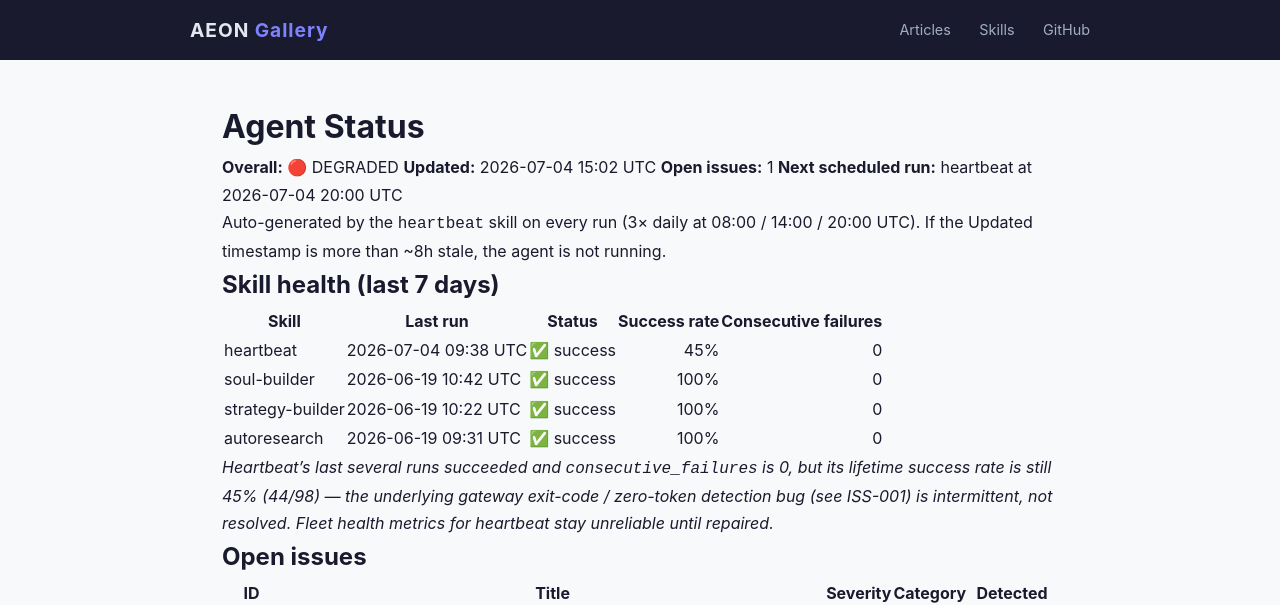
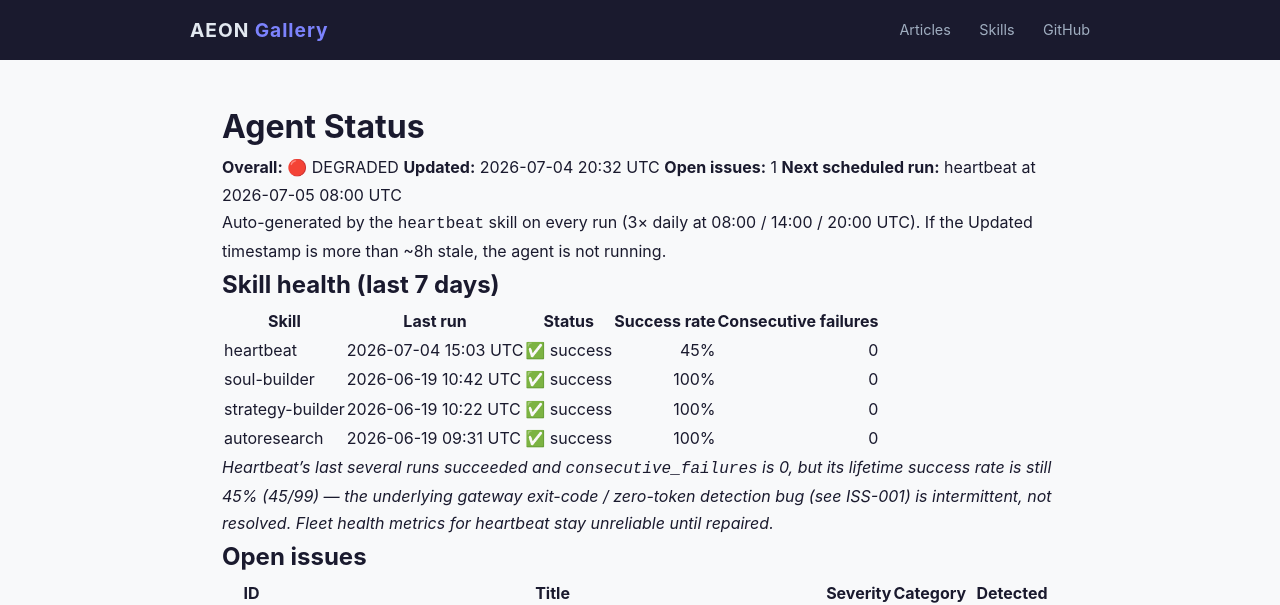
Before and after one commit to RickCrosschain/aeon, a Jekyll site: the page built from docs/status.md, in a window 1280 px wide. Shown: the top 605 px of the page. Built offline with Jekyll 4.4.1, drawn with Linux system fonts in a browser that asks for light colours.

Commit message:
chore(heartbeat): auto-commit 2026-07-04

```diff
--- a/docs/status.md
+++ b/docs/status.md
@@ -7,9 +7,9 @@
 # Agent Status
 
 **Overall:** 🔴 DEGRADED
-**Updated:** 2026-07-04 15:02 UTC
+**Updated:** 2026-07-04 20:32 UTC
 **Open issues:** 1
-**Next scheduled run:** heartbeat at 2026-07-04 20:00 UTC
+**Next scheduled run:** heartbeat at 2026-07-05 08:00 UTC
 
 Auto-generated by the `heartbeat` skill on every run (3× daily at 08:00 / 14:00 / 20:00 UTC). If the Updated timestamp is more than ~8h stale, the agent is not running.
 
@@ -17,12 +17,12 @@
 
 | Skill | Last run | Status | Success rate | Consecutive failures |
 |-------|----------|--------|-------------:|---------------------:|
-| heartbeat | 2026-07-04 09:38 UTC | ✅ success | 45% | 0 |
+| heartbeat | 2026-07-04 15:03 UTC | ✅ success | 45% | 0 |
 | soul-builder | 2026-06-19 10:42 UTC | ✅ success | 100% | 0 |
 | strategy-builder | 2026-06-19 10:22 UTC | ✅ success | 100% | 0 |
 | autoresearch | 2026-06-19 09:31 UTC | ✅ success | 100% | 0 |
 
-_Heartbeat's last several runs succeeded and `consecutive_failures` is 0, but its lifetime success rate is still 45% (44/98) — the underlying gateway exit-code / zero-token detection bug (see ISS-001) is intermittent, not resolved. Fleet health metrics for heartbeat stay unreliable until repaired._
+_Heartbeat's last several runs succeeded and `consecutive_failures` is 0, but its lifetime success rate is still 45% (45/99) — the underlying gateway exit-code / zero-token detection bug (see ISS-001) is intermittent, not resolved. Fleet health metrics for heartbeat stay unreliable until repaired._
 
 ## Open issues
 
--- a/memory/token-usage.csv
+++ b/memory/token-usage.csv
@@ -47,3 +47,4 @@
 2026-07-03,heartbeat,claude-opus-4-8,2098,5588,431719,57909
 2026-07-04,heartbeat,claude-opus-4-8,2320,4498,499487,40003
 2026-07-04,heartbeat,claude-opus-4-8,2318,5412,447500,40726
+2026-07-04,heartbeat,claude-opus-4-8,2098,5376,443865,39910
```
Also changed, not shown: memory/logs/2026-07-04.md (+15 -0 lines), .outputs/heartbeat.md.
